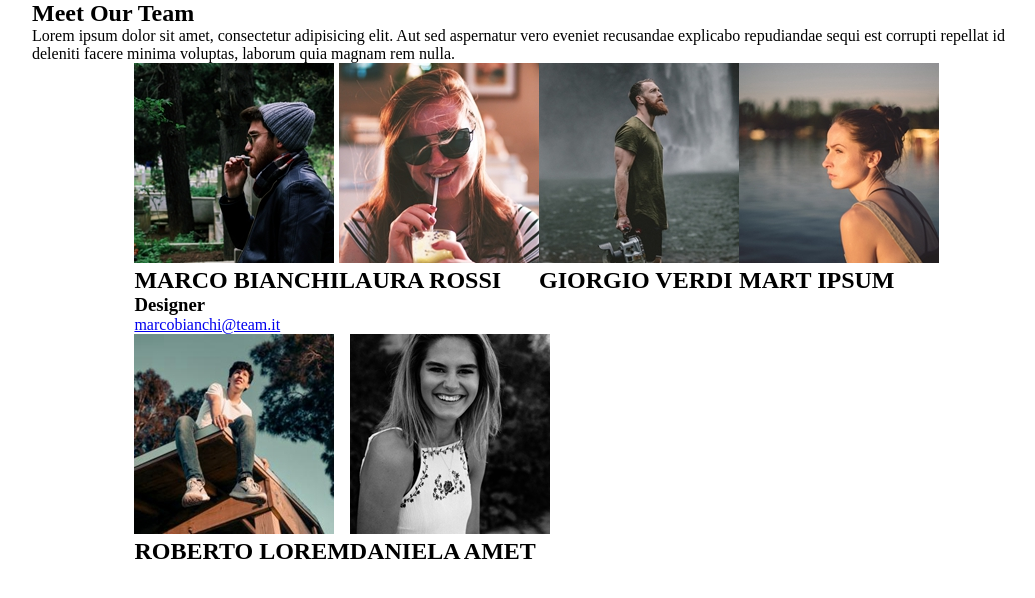
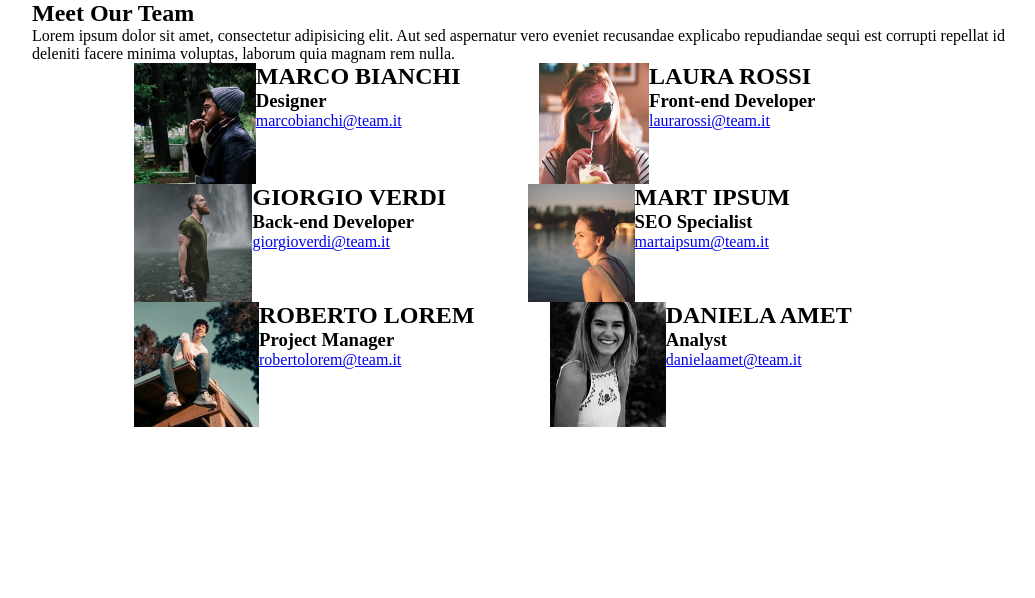
Before and after one commit to Bruno0190/html-css-flex-cards, a plain HTML site: page index.html in a window 1280 px wide. Shown: the whole page, without its empty margins (96-1131 px from the left). Drawn offline with Linux system fonts and the light colour scheme.

Commit message:
feat: Procedo appresso

```diff
--- a/css/style.css
+++ b/css/style.css
@@ -5,6 +5,7 @@
     box-sizing: border-box;
 }
 
+/* Inizialmente avevo dato un width: 80% al container ma facendo così non riuscivo a regolare il width: calc nella classe flex */
 .container{
     width: 80%;
     margin: 0 auto;
@@ -14,3 +15,17 @@
     display: flex;
     flex-wrap: wrap;
 }
+
+/* Noto che nel mettere display = "flex" alla classe item, gli elementi al suo interno si dispongono automaticamente in colonna anzichè in riga  */
+.item{
+    display: flex;
+}
+
+/* Regola d'oro per le immagini, con max-widht, le immagini restano nel loro contenitore */
+img{
+    max-width: 100%;
+}
+
+.image{
+    width: 30%;
+}
--- a/index.html
+++ b/index.html
@@ -13,30 +13,52 @@
             <p>Lorem ipsum dolor sit amet, consectetur adipisicing elit. Aut sed aspernatur vero eveniet recusandae explicabo repudiandae sequi est corrupti repellat id deleniti facere minima voluptas, laborum quia magnam rem nulla.</p>
             <div class="container flex">
                 <div class="item">
-                    <img src="./img/male1.png" alt="marco-fuma">
-                    <h2>MARCO BIANCHI</h2>
-                    <h3>Designer</h3>
-                    <a href="mailto:marcobianchi@team.it">marcobianchi@team.it</a>
+                    <img class="image" src="./img/male1.png" alt="marco-fuma">
+                    <div class="text">
+                        <h2 class="title">MARCO BIANCHI</h2>
+                        <h3 class="role">Designer</h3>
+                        <a href="mailto:marcobianchi@team.it">marcobianchi@team.it</a>
+                    </div>
                 </div>
                 <div class="item">
-                    <img src="./img/female1.png" alt="laura-beve">
-                    <h2>LAURA ROSSI</h2>
+                    <img class="image" src="./img/female1.png" alt="laura-beve">
+                    <div class="text">
+                        <h2 class="title">LAURA ROSSI</h2>
+                        <h3 class="role">Front-end Developer</h3>
+                        <a href="mailto:marcobianchi@team.it">laurarossi@team.it</a>
+                    </div>
                 </div>
                 <div class="item">
-                    <img src="./img/male2.png" alt="marco-cascata">
-                    <h2>GIORGIO VERDI</h2>
+                    <img class="image" src="./img/male2.png" alt="marco-cascata">
+                    <div class="text">
+                        <h2 class="title">GIORGIO VERDI</h2>
+                        <h3 class="role">Back-end Developer</h3>
+                        <a href="mailto:marcobianchi@team.it">giorgioverdi@team.it</a>
+                    </div>
                 </div>
                 <div class="item">
-                    <img src="./img/female2.png" alt="marta-guarda">
-                    <h2>MART IPSUM</h2>
+                    <img class="image" src="./img/female2.png" alt="marta-guarda">
+                    <div class="text">
+                        <h2 class="title">MART IPSUM</h2>
+                        <h3 class="role">SEO Specialist</h3>
+                        <a href="mailto:marcobianchi@team.it">martaipsum@team.it</a>
+                    </div>
                 </div>
                 <div class="item">
-                    <img src="./img/male3.png" alt="roberto-tetto">
-                    <h2>ROBERTO LOREM</h2>
+                    <img class="image" src="./img/male3.png" alt="roberto-tetto">
+                    <div class="text">
+                        <h2 class="title">ROBERTO LOREM</h2>
+                        <h3 class="role">Project Manager</h3>
+                        <a href="mailto:marcobianchi@team.it">robertolorem@team.it</a>
+                    </div>
                 </div>
                 <div class="item">
-                    <img src="./img/female3.png" alt="daniela-bianconero">
-                    <h2>DANIELA AMET</h2>
+                    <img class="image" src="./img/female3.png" alt="daniela-bianconero">
+                    <div class="text">
+                        <h2 class="title">DANIELA AMET</h2>
+                        <h3 class="role">Analyst</h3>
+                        <a href="mailto:marcobianchi@team.it">danielaamet@team.it</a>
+                    </div>
                 </div>
 
             </div>
```
